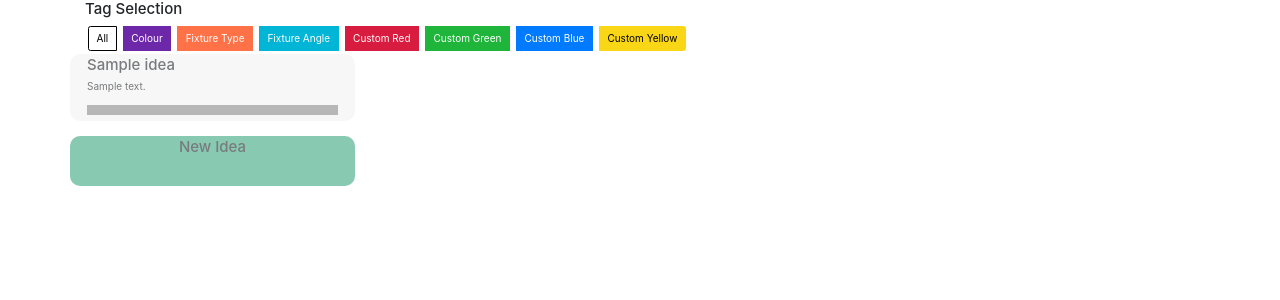
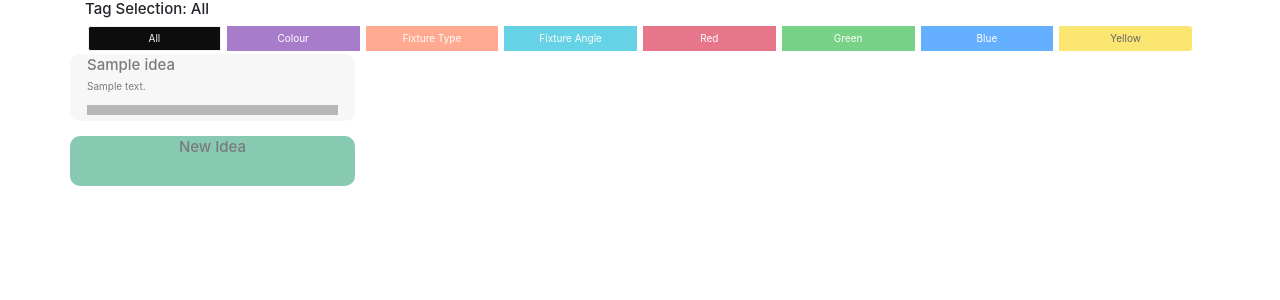
Before and after one commit to George9Waller/SuggestiveMoodBoard, a Flask app: page /1?filter=All in a window 1280 px wide. Shown: the part 85-385 px from the top of the page. Run offline with Flask 2, Linux system fonts and the light colour scheme; a user stored in the database is signed in; tables that the repository leaves empty hold one stand-in row (values such as "Sample post"); some libraries are stand-ins or nearby versions.

Commit message:
Phase 4 - Added tag filtering + UI indcation of which tag filter is active. Added requirements.txt

```diff
--- a/app.py
+++ b/app.py
@@ -1,4 +1,4 @@
-from flask import Flask, g, render_template, flash, redirect, url_for
+from flask import Flask, g, render_template, flash, redirect, url_for, request
 from flask_login import LoginManager, login_user, logout_user, login_required, current_user
 from flask_bcrypt import check_password_hash
 from flask_bootstrap import Bootstrap
@@ -122,10 +122,16 @@ def new_board():
 @app.route('/<int:boardid>')
 @login_required
 def board(boardid):
-    """loads a board - checking if the current user is owner"""
+    """loads a board - checking if the current user is owner + checks query string to filter ideas shown"""
     board = models.Board.get_board(boardid)
+    query = request.args.get('filter')
+    ideas = models.Idea.filter(models.Idea, query, board)
+
     if board.User == current_user:
-        return render_template('board.html', board=board)
+        if query:
+            return render_template('board.html', board=board, ideas=ideas, query=": {}".format(query), queryid=query)
+        else:
+            return render_template('board.html', board=board, ideas=ideas, query="", queryid=query)
     else:
         flash("This is not your board", "error")
         return redirect(url_for('index'))
--- a/models.py
+++ b/models.py
@@ -107,9 +107,30 @@ class Idea(Model):
         idea = Idea.get_idea(self)
         return idea.Board.id
 
+    def filter(self, query, board):
+        """Returns a filtered selection of ideas from the query"""
+        print("Query recieved:{}".format(query))
+        if query == 'Colour':
+            ideas = Idea.select().where((Idea.Board == board) & (Idea.Colour != 'black'))
+        elif query == 'FixtureType':
+            ideas = Idea.select().where((Idea.Board == board) & (Idea.FixtureType != ''))
+        elif query == 'FixtureAngle':
+            ideas = Idea.select().where(Idea.Board == board & (Idea.FixtureAngle != ''))
+        elif query == 'Red':
+            ideas = Idea.select().where(Idea.Board == board & (Idea.Red != ''))
+        elif query == 'Green':
+            ideas = Idea.select().where(Idea.Board == board & (Idea.Green != ''))
+        elif query == 'Blue':
+            ideas = Idea.select().where(Idea.Board == board & (Idea.Blue != ''))
+        elif query == 'Yellow':
+            ideas = Idea.select().where(Idea.Board == board & (Idea.Yellow != ''))
+        else:
+            ideas = Idea.select().where(Idea.Board == board)
+        return ideas
+
 
 def initialise():
     DATABASE.connect()
-    DATABASE.drop_tables([Idea])
+    # DATABASE.drop_tables([Idea])
     DATABASE.create_tables([User, Board, Idea], safe=True)
     DATABASE.close()
--- a/static/css/styles.css
+++ b/static/css/styles.css
@@ -59,3 +59,13 @@
 textarea#content{
   height: 700px;
 }
+
+button.hover {
+  opacity: 0.6;
+  width: 10%;
+}
+
+button.hover:hover{
+  opacity: 1;
+  transition: 0.5s;
+}
--- a/templates/board.html
+++ b/templates/board.html
@@ -19,13 +19,21 @@
             <div class="container">
             <div class="row">
                 <div class="col-md-12">
-                    <h4>Tag Selection</h4>
-                    <div class="btn-group" role="group"><button class="btn btn-primary" type="button" style="background: #ffffff;color: rgb(0,0,0);border-color: rgb(0,0,0);margin: 3px;">All</button><button class="btn btn-primary" type="button" style="background: #6d28aa;border-color: #6d28aa;margin: 3px;">Colour</button>
-                        <button
-                            class="btn btn-primary" type="button" style="background: #ff7247;border-color: #ff7247;margin: 3px;">Fixture Type</button><button class="btn btn-primary" type="button" style="background: #00b5d6;border-color: #00b5d6;margin: 3px;">Fixture Angle</button><button class="btn btn-primary" type="button" style="background: #d81c3f;border-color: #d81c3f;margin: 3px;">Custom Red</button>
-                            <button
-                                class="btn btn-primary" type="button" style="background: #1eb53a;border-color: #1eb53a;margin: 3px;">Custom Green</button><button class="btn btn-primary" type="button" style="margin: 3px;">Custom Blue</button><button class="btn btn-primary" type="button" style="background: #f9d616;border-color: #f9d616;color: rgb(0,0,0);margin: 3px;">Custom Yellow</button></div>
+                    <h4>Tag Selection{{ query }}</h4>
+                    <div class="btn-group" role="group" style="width:100%">
+                        <button class="btn btn-primary hover" id="All" onclick="location.href='/{{ board.id }}?filter=All'" type="button" style="background: #0D0D0D;color: #F2F2F2;border-color: #F2F2F2;margin: 3px;">All</button>
+                        <button class="btn btn-primary hover" id="Colour" onclick="location.href='/{{ board.id }}?filter=Colour'" type="button" style="background: #6d28aa;border-color: #6d28aa;margin: 3px;">Colour</button>
+                        <button class="btn btn-primary hover" id="FixtureType" onclick="location.href='/{{ board.id }}?filter=FixtureType'" type="button" style="background: #ff7247;border-color: #ff7247;margin: 3px;">Fixture Type</button>
+                        <button class="btn btn-primary hover" id="FixtureAngle" onclick="location.href='/{{ board.id }}?filter=FixtureAngle'" type="button" style="background: #00b5d6;border-color: #00b5d6;margin: 3px;">Fixture Angle</button>
+                        <button class="btn btn-primary hover" id="Red" onclick="location.href='/{{ board.id }}?filter=Red'" type="button" style="background: #d81c3f;border-color: #d81c3f;margin: 3px;">Red</button>
+                        <button class="btn btn-primary hover" id="Green" onclick="location.href='/{{ board.id }}?filter=Green'" type="button" style="background: #1eb53a;border-color: #1eb53a;margin: 3px;">Green</button>
+                        <button class="btn btn-primary hover" id="Blue" onclick="location.href='/{{ board.id }}?filter=Blue'" type="button" style="margin: 3px;">Blue</button>
+                        <button class="btn btn-primary hover" id="Yellow" onclick="location.href='/{{ board.id }}?filter=Yellow'" type="button" style="background: #f9d616;border-color: #f9d616;color: rgb(0,0,0);margin: 3px;">Yellow</button></div>
                 </div>
+                <script>
+                    const urlParams = new URLSearchParams(window.location.search);
+                    const button = document.getElementById(urlParams.get('filter')).style.opacity = 1;
+                </script>
                 <!--<button class="btn btn-primary" role="button" type="button" style="background: rgb(0,0,0);border-color: rgb(0,0,0); margin: 3px" onclick="location.href='/{{ board.id }}/new-idea'">Add Idea</button>-->
                 <br>
             </div>
@@ -33,7 +41,7 @@
     </div>
     <div>
         <div class="container">
-            {% for idea_row in board.get_ideas() | batch(4) %}
+            {% for idea_row in ideas | batch(4) %}
                 <div class="row">
                     {% for idea in idea_row %}
                         <!-- Set colour to tag colour if present-->
```
Also changed, not shown: requirements.txt (added, +30 -0 lines).
